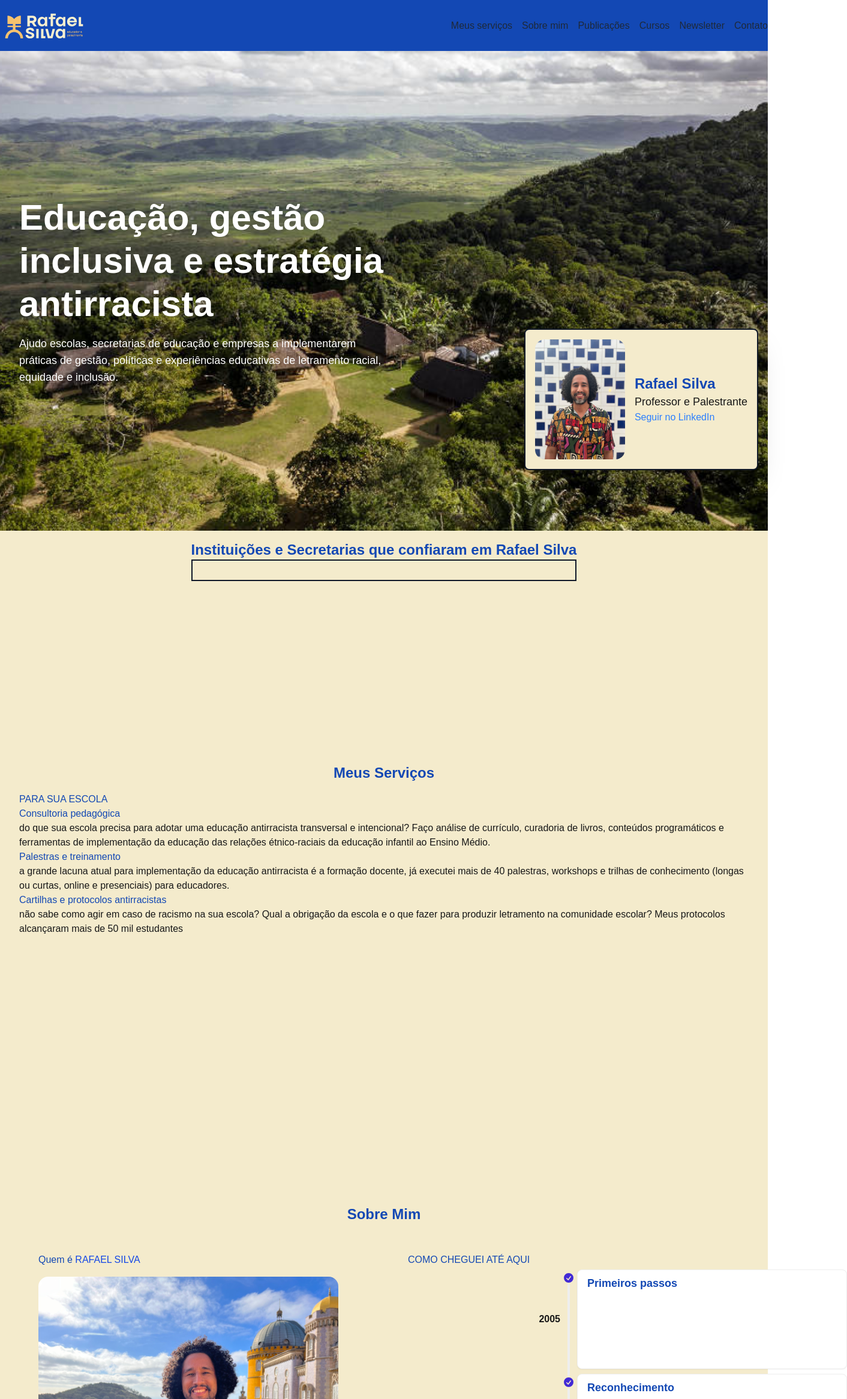
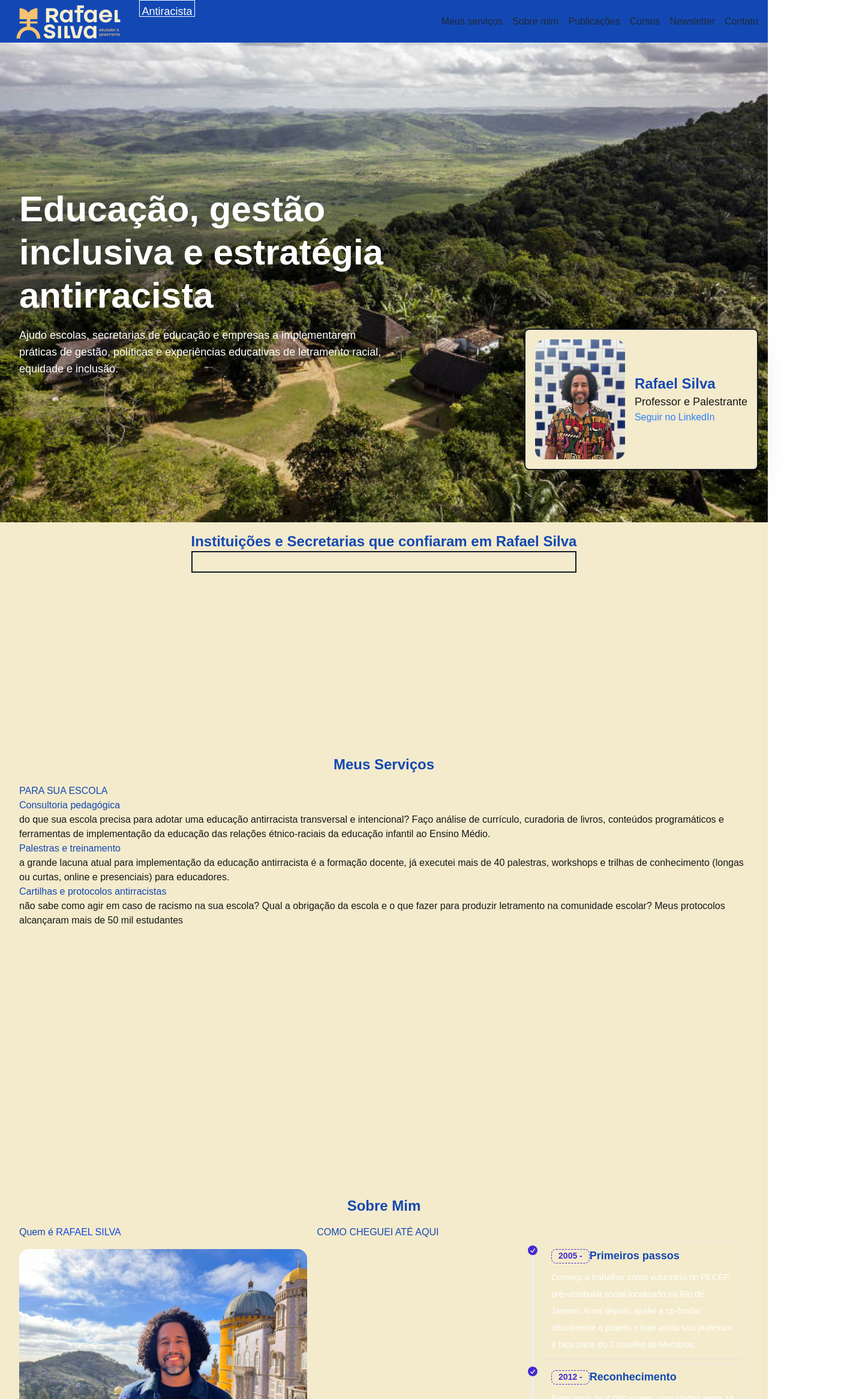
Before and after one commit to diegofranca92/rafael-site-portfolio, a Next.js app: page / in a window 1280 px wide. Shown: the top 2333 px of the page at 60% size, 1412 px wide, since content can reach past the window. Built offline with nearby package versions, Linux system fonts and the light colour scheme; a web font is replaced by a local one.

Commit message:
correct some details and publis

```diff
--- a/src/app/page.tsx
+++ b/src/app/page.tsx
@@ -4,8 +4,25 @@ import { Services } from "../components/Services";
 import { Timeline } from "../components/Timeline";
 
 export default function Home() {
+
+  const publicacoes = Array.from({ length: 6 }, (_, i) => ({
+  id: i + 1,
+  src: `/assets/publicacoes/${i + 1}.png`,
+}));
+
   return (
       <div>
+        {/* Colocar no Carregamento da Pagina */}
+        {/* <span className="text-rotate text-7xl">
+          <span className="justify-items-center">
+            <span>DESIGN</span>
+            <span>DEVELOP</span>
+            <span>DEPLOY</span>
+            <span>SCALE</span>
+            <span>MAINTAIN</span>
+            <span>REPEAT</span>
+          </span>
+        </span> */}
         <section
         id='header'
         className='flex flex-col md:flex-row items-center justify-start gap-4 p-4 md:p-8 min-h-dvh text-white'>
@@ -38,7 +55,7 @@ export default function Home() {
         className='flex flex-col items-center justify-center gap-4 min-h-dvh px-8 py-20 mt-20'>
         <h2 className='text-2xl font-bold'>Sobre Mim</h2>
         <div className="flex flex-col md:flex-row gap-4 justify-between">
-          <div className="p-8 md:w-[50%] flex flex-col gap-4">
+          <div className="flex flex-col gap-4">
             <h3>
               Quem é <span className="text-blue-700">RAFAEL SILVA</span>
             </h3>
@@ -67,7 +84,7 @@ export default function Home() {
             </p>
             <a href="https://wa.me/5521976994685" target="_blank" className="p-4 border-amber-500 border-2 rounded-full hover:bg-amber-50 self-start">Vamos Conversar</a>
           </div>
-          <div className="p-8 md:w-[50%] relative">
+          <div className="relative">
             <h3>COMO CHEGUEI ATÉ AQUI</h3>
             <Timeline />
           </div>
@@ -83,6 +100,18 @@ export default function Home() {
         <p className='text-lg'>
           Aqui você encontrará minhas publicações mais recentes.
         </p>
+       <div className="grid grid-cols-1 md:grid-cols-2 lg:grid-cols-3 gap-6">
+        {publicacoes.map((item) => (
+          <Image
+            key={item.id}
+            src={item.src}
+            alt={`Publicação ${item.id}`}
+            width={500}
+            height={300}
+            className="rounded-2xl"
+          />
+        ))}
+      </div>
       </section>
       <section
         id='cursos'
--- a/src/components/Navbar.tsx
+++ b/src/components/Navbar.tsx
@@ -3,8 +3,17 @@ import Image from "next/image";
 
 export function NavBar() {
   return (
-    <nav className='flex justify-between items-center gap-4 py-4 bg-[#1348b4] sticky top-0 z-50'>
-       <Image src='/assets/logo.svg' alt='Logomarca de Rafael Silva' width={150} height={40} />
+    <nav className='flex justify-between items-center gap-4 px-4 bg-[#1348b4] sticky top-0 z-50'>
+      <div className="flex gap-4">
+       <Image src='/assets/logo.svg' alt='Logomarca de Rafael Silva' width={200} height={40} />
+        <span className="text-rotate text-lg border-left-2 border text-white">
+          <span className="justify-items-center">
+            <span>Educador</span>
+            <span>Palestrante</span>
+            <span>Antiracista</span>
+          </span>
+        </span>
+      </div>
       <ul className='flex gap-4 text-gray-800 dark:text-gray-200'>
         <li>
           <a href='#servicos'>Meus serviços</a>
--- a/src/components/Timeline.tsx
+++ b/src/components/Timeline.tsx
@@ -60,8 +60,6 @@ export function Timeline() {
         <li key={`${entry.year}-${entry.title}`}>
           {index > 0 && <hr />}
 
-          <div className="timeline-start font-bold">{entry.year}</div>
-
           <div className="timeline-middle">
             <svg
               xmlns="http://www.w3.org/2000/svg"
@@ -77,8 +75,8 @@ export function Timeline() {
             </svg>
           </div>
 
-          <div className="timeline-end timeline-box min-w-112.5 text-white">
-            <h3 className="font-bold text-lg">{entry.title}</h3>
+          <div className="timeline-end timeline-box text-white bg-primary">
+            <h3 className="font-bold text-lg"><div className="badge badge-dash badge-primary">{entry.year} - </div>{entry.title}</h3>
             <p className="mt-2 text-sm leading-7">{entry.text}</p>
           </div>
 
```
